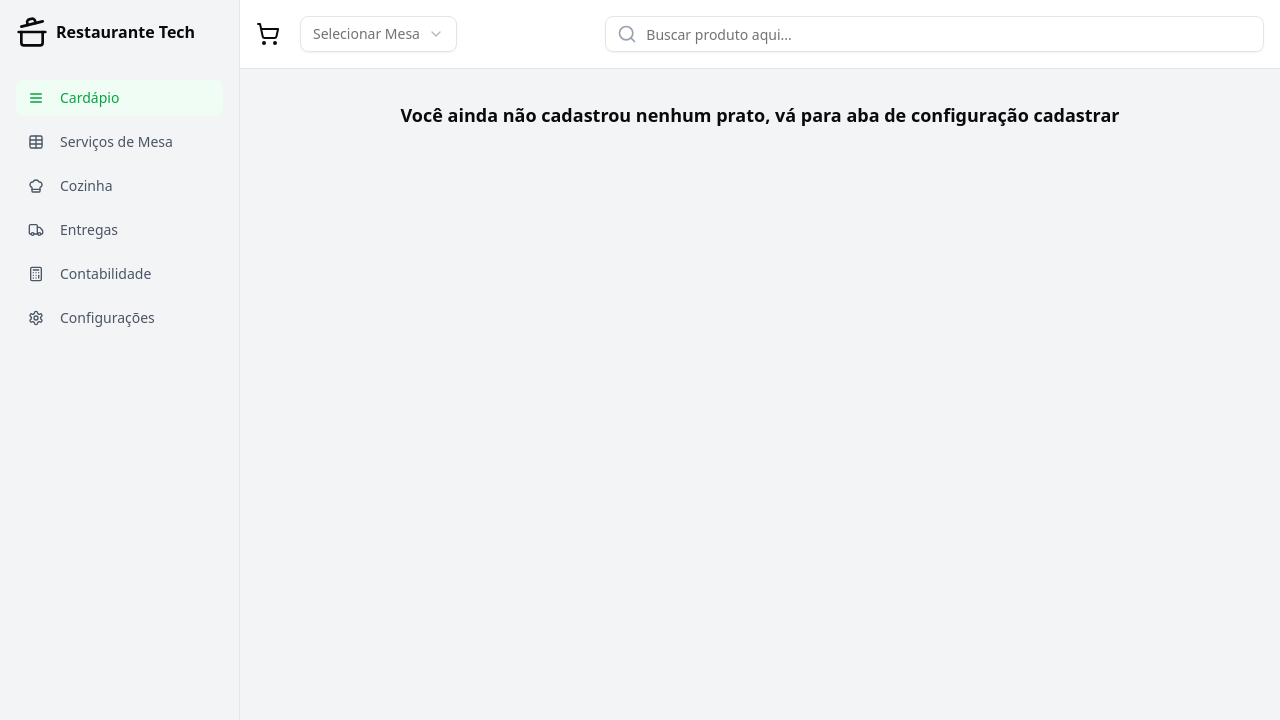
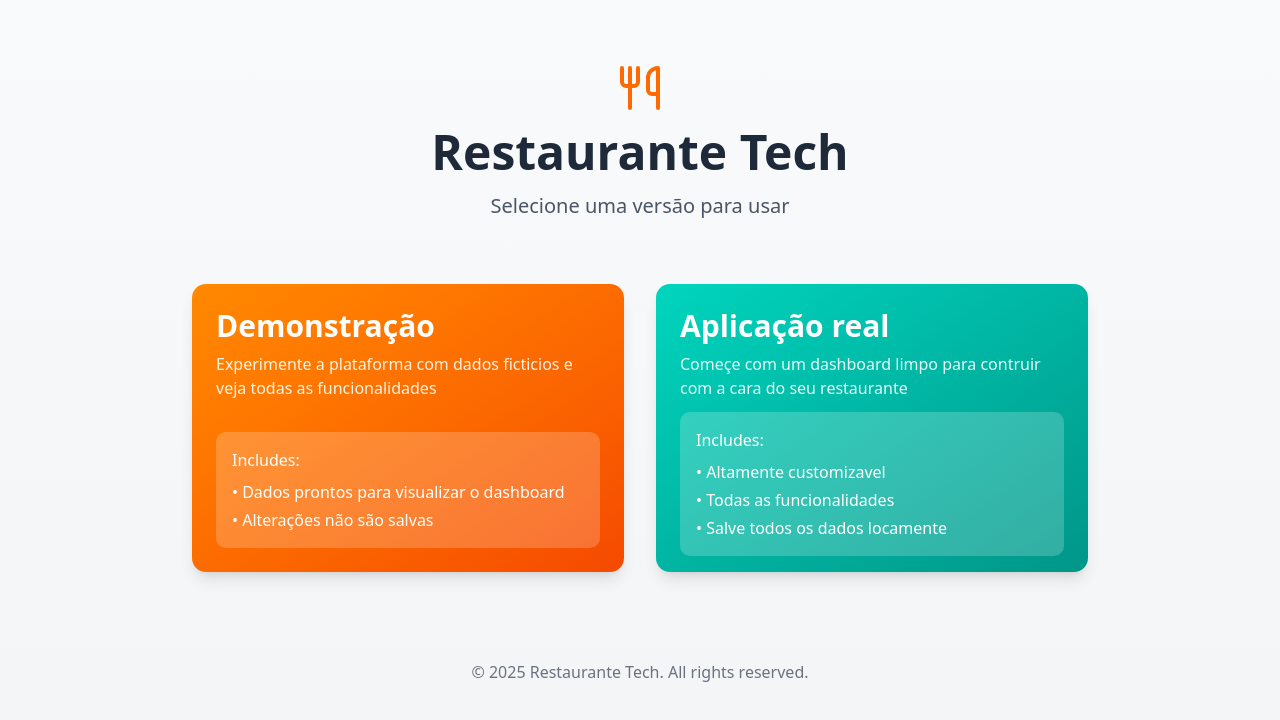
Before and after one commit to AndreXime/Restaurante-Tech, a Next.js app: page / in a window 1280 px wide. Shown: the top 720 px of the page. Built offline with nearby package versions, Linux system fonts and the light colour scheme.

Commit message:
Update: Versão demo

```diff
--- /dev/null
+++ b/src/app/(application)/app/layout.tsx
@@ -0,0 +1,32 @@
+import '../../globals.css';
+import { SidebarNav } from '@/components';
+import { NavProvider } from '@/contexts/NavContext';
+import type { ReactNode } from 'react';
+import type { Metadata } from 'next';
+import { DataProvider } from '@/contexts/DataContext';
+
+export const metadata: Metadata = {
+	title: 'Restaurante Tech',
+	description: 'O restaurante mais tecnologico do mundo',
+};
+
+export default function RootLayout({ children }: { children: ReactNode }) {
+	return (
+		<html lang="pt-BR">
+			<body>
+				<NavProvider>
+					<DataProvider>
+						<div className="flex h-screen bg-gray-100">
+							<SidebarNav />
+							<div className="flex-1 flex flex-col overflow-hidden">
+								<div className="flex-1 flex overflow-hidden">
+									<main className="flex-1 overflow-auto">{children}</main>
+								</div>
+							</div>
+						</div>
+					</DataProvider>
+				</NavProvider>
+			</body>
+		</html>
+	);
+}
--- a/src/app/layout.tsx
+++ b/src/app/(application)/demo/layout.tsx
@@ -1,4 +1,4 @@
-import '../app/globals.css';
+import '../../globals.css';
 import { SidebarNav } from '@/components';
 import { NavProvider } from '@/contexts/NavContext';
 import type { ReactNode } from 'react';
@@ -15,7 +15,7 @@ export default function RootLayout({ children }: { children: ReactNode }) {
 		<html lang="pt-BR">
 			<body>
 				<NavProvider>
-					<DataProvider>
+					<DataProvider demo>
 						<div className="flex h-screen bg-gray-100">
 							<SidebarNav />
 							<div className="flex-1 flex flex-col overflow-hidden">
--- /dev/null
+++ b/src/app/(application)/demo/page.tsx
@@ -0,0 +1,35 @@
+'use client';
+
+import { Cart, MenuGrid, MenuHeader, SimpleHeader } from '@/components';
+import { TableServicePage, KitchenPage, DeliveryPage, SettingsPage, AccountingPage } from '@/components/pages';
+import { useNav } from '@/contexts/NavContext';
+
+export default function MenuPage() {
+	const { Tab } = useNav();
+
+	return (
+		<div className="flex flex-col h-full">
+			{Tab == 'Cardápio' || Tab == 'Carrinho' ? (
+				<>
+					<MenuHeader />
+					<div className="flex-1 flex overflow-hidden p-2">
+						<div className="flex-1 overflow-auto">{Tab == 'Cardápio' ? <MenuGrid /> : <Cart />}</div>
+					</div>
+				</>
+			) : (
+				<>
+					<SimpleHeader title={Tab} />
+					<div className="flex-1 flex overflow-hidden p-4">
+						<div className="flex-1 overflow-auto">
+							{Tab == 'Serviços de Mesa' && <TableServicePage />}
+							{Tab == 'Contabilidade' && <AccountingPage />}
+							{Tab == 'Cozinha' && <KitchenPage />}
+							{Tab == 'Entregas' && <DeliveryPage />}
+							{Tab == 'Configurações' && <SettingsPage />}
+						</div>
+					</div>
+				</>
+			)}
+		</div>
+	);
+}
--- /dev/null
+++ b/src/app/(home)/layout.tsx
@@ -0,0 +1,16 @@
+import '../globals.css';
+import type { ReactNode } from 'react';
+import type { Metadata } from 'next';
+
+export const metadata: Metadata = {
+	title: 'Restaurante Tech',
+	description: 'O restaurante mais tecnologico do mundo',
+};
+
+export default function RootLayout({ children }: { children: ReactNode }) {
+	return (
+		<html lang="pt-BR">
+			<body>{children}</body>
+		</html>
+	);
+}
--- /dev/null
+++ b/src/app/(home)/page.tsx
@@ -0,0 +1,68 @@
+import { Utensils } from 'lucide-react';
+import Link from 'next/link';
+
+export default async function ClientApp() {
+	return (
+		<div className="min-h-screen bg-gradient-to-b from-gray-50 to-gray-100">
+			<main className="container mx-auto px-4 py-16 max-w-5xl">
+				<div className="text-center mb-16">
+					<div className="flex justify-center mb-4">
+						<Utensils className="h-12 w-12 text-orange-500" />
+					</div>
+					<h1 className="text-4xl md:text-5xl font-bold text-gray-800 mb-4">Restaurante Tech</h1>
+					<p className="text-xl text-gray-600 max-w-2xl mx-auto">Selecione uma versão para usar</p>
+				</div>
+
+				<div className="grid md:grid-cols-2 gap-8 max-w-4xl mx-auto">
+					{/* Demo Card */}
+					<Link
+						href={'demo'}
+						className={`relative h-72 rounded-xl shadow-lg transition-all duration-300 overflow-hidden group hover:scale-105`}>
+						<div className="absolute inset-0 bg-gradient-to-br from-orange-400 to-orange-600 p-6 flex flex-col justify-between">
+							<div className="text-left">
+								<h2 className="text-3xl font-bold text-white mb-2">Demonstração</h2>
+								<p className="text-white/90">
+									Experimente a plataforma com dados ficticios e veja todas as funcionalidades
+								</p>
+							</div>
+							<div className="bg-white/20 p-4 rounded-lg text-white text-left mt-3">
+								<p className="font-medium">Includes:</p>
+								<ul className="mt-2 space-y-1">
+									<li>• Dados prontos para visualizar o dashboard</li>
+									<li>• Alterações não são salvas</li>
+								</ul>
+							</div>
+						</div>
+					</Link>
+
+					{/* Normal Card */}
+					<Link
+						href={'app'}
+						className={`relative h-72 rounded-xl shadow-lg transition-all duration-300 overflow-hidden group hover:scale-105
+						`}>
+						<div className="absolute inset-0 bg-gradient-to-br from-teal-400 to-teal-600 p-6 flex flex-col justify-between">
+							<div className="text-left">
+								<h2 className="text-3xl font-bold text-white mb-2">Aplicação real</h2>
+								<p className="text-white/90">
+									Começe com um dashboard limpo para contruir com a cara do seu restaurante
+								</p>
+							</div>
+							<div className="bg-white/20 p-4 rounded-lg text-white text-left mt-3">
+								<p className="font-medium">Includes:</p>
+								<ul className="mt-2 space-y-1">
+									<li>• Altamente customizavel</li>
+									<li>• Todas as funcionalidades</li>
+									<li>• Salve todos os dados locamente</li>
+								</ul>
+							</div>
+						</div>
+					</Link>
+				</div>
+			</main>
+
+			<footer className="py-6 text-center text-gray-500">
+				<p>© 2025 Restaurante Tech. All rights reserved.</p>
+			</footer>
+		</div>
+	);
+}
--- a/src/components/tables/table-card.tsx
+++ b/src/components/tables/table-card.tsx
@@ -1,9 +1,9 @@
 import { Card, CardContent } from '@/components/ui/card';
 import { Button } from '@/components/ui/button';
-import { Users, Clock, User } from 'lucide-react';
+import { Users, Clock, User, HandPlatter } from 'lucide-react';
 import { TablesType } from '@/types/types';
 
-export function TableCard({ id, mesaNome, status, guests, time, server }: TablesType) {
+export function TableCard(mesa: TablesType) {
 	const statusColors = {
 		livre: 'bg-green-100 text-green-600',
 		ocupada: 'bg-red-100 text-red-600',
@@ -12,32 +12,36 @@ export function TableCard({ id, mesaNome, status, guests, time, server }: Tables
 
 	return (
 		<Card
-			key={id}
+			key={mesa.id}
 			className="overflow-hidden h-65">
 			<CardContent className="p-4 h-full flex flex-col">
 				<div className="flex justify-between items-center mb-3">
-					<h3 className="text-lg font-bold">{mesaNome}</h3>
-					<span className={`px-2 py-1 rounded-full text-xs font-medium ${statusColors[status]}`}>
-						{status.charAt(0).toUpperCase() + status.slice(1)}
+					<h3 className="text-lg font-bold">{mesa.mesaNome}</h3>
+					<span className={`px-2 py-1 rounded-full text-xs font-medium ${statusColors[mesa.status]}`}>
+						{mesa.status.charAt(0).toUpperCase() + mesa.status.slice(1)}
 					</span>
 				</div>
 
-				{status !== 'livre' && (
+				{mesa.status !== 'livre' && (
 					<div className="space-y-2 mb-3">
 						<div className="flex items-center text-sm text-gray-600">
+							<User className="h-4 w-4 mr-2" />
+							<span>{mesa.clienteNome}</span>
+						</div>
+						<div className="flex items-center text-sm text-gray-600">
 							<Users className="h-4 w-4 mr-2" />
-							<span>{guests} pessoas</span>
+							<span>{mesa.guests} pessoas</span>
 						</div>
-						{time && (
+						{mesa.time && (
 							<div className="flex items-center text-sm text-gray-600">
 								<Clock className="h-4 w-4 mr-2" />
-								<span>{time}</span>
+								<span>{mesa.time}</span>
 							</div>
 						)}
-						{server && (
+						{mesa.server && (
 							<div className="flex items-center text-sm text-gray-600">
-								<User className="h-4 w-4 mr-2" />
-								<span>{server}</span>
+								<HandPlatter className="h-4 w-4 mr-2" />
+								<span>{mesa.server}</span>
 							</div>
 						)}
 					</div>
@@ -45,11 +49,11 @@ export function TableCard({ id, mesaNome, status, guests, time, server }: Tables
 
 				<div className="flex gap-2 mt-auto">
 					<Button
-						variant={status === 'livre' ? 'default' : 'outline'}
+						variant={mesa.status === 'livre' ? 'default' : 'outline'}
 						className="flex-1">
-						{status === 'livre' ? 'Ocupar' : 'Ver Detalhes'}
+						{mesa.status === 'livre' ? 'Ocupar' : 'Ver Detalhes'}
 					</Button>
-					{status !== 'livre' && (
+					{mesa.status !== 'livre' && (
 						<Button
 							variant="outline"
 							className="flex-1">
--- a/src/contexts/DataContext.tsx
+++ b/src/contexts/DataContext.tsx
@@ -9,7 +9,7 @@ import { createContext, useContext, useState, useEffect } from 'react';
 
 const DataContext = createContext<DataContextType | undefined>(undefined);
 
-export function DataProvider({ children }: { children: React.ReactNode }) {
+export function DataProvider({ children, demo = false }: { children: React.ReactNode; demo?: boolean }) {
 	const [Contabilidade, setContabilidade] = useState<ContabilidadeType>(restaurantVazio.contabilidade);
 	const [Config, setConfig] = useState<ConfigType>(restaurantVazio.config);
 	const [Cardapio, setCardapio] = useState<CardapioType>(restaurantVazio.cardapio);
@@ -35,12 +35,31 @@ export function DataProvider({ children }: { children: React.ReactNode }) {
 				setMesaSelecionada((prev) => dados.mesaSelecionada ?? prev);
 			} catch (err) {
 				throw Error('Erro carregando dados do IndexedDB' + err);
-			} finally {
-				setLoading(false);
 			}
 		}
 
-		carregarDados();
+		async function carregarDemo() {
+			try {
+				const moduleImport = await import('@/fake-data/RestauranteTemplate');
+				const { restauranteFake } = moduleImport;
+				setMesas(restauranteFake.mesas);
+				setContabilidade(restauranteFake.contabilidade);
+				setConfig(restauranteFake.config);
+				setCozinha(restauranteFake.cozinha);
+				setEntrega(restauranteFake.entrega);
+				setCardapio(restauranteFake.cardapio);
+				setMesaSelecionada(restauranteFake.mesaSelecionada);
+			} catch (err) {
+				console.error('Erro carregando dados de demo:', err);
+			}
+		}
+
+		if (demo) {
+			carregarDemo();
+		} else {
+			carregarDados();
+		}
+		setLoading(false);
 	}, []);
 
 	if (loading) {
--- a/src/fake-data/RestauranteTemplate.ts
+++ b/src/fake-data/RestauranteTemplate.ts
@@ -23,7 +23,7 @@ export interface Template {
 	mesaSelecionada: TablesType;
 }
 
-export const EmpresaFake: Template = {
+export const restauranteFake: Template = {
 	cardapio: { categorias: categories, pratos: foodItems },
 	mesas: Mesas,
 	config: { geralData: generalData, funcionarios: users },
--- a/src/fake-data/tables.ts
+++ b/src/fake-data/tables.ts
@@ -8,14 +8,14 @@ export const Mesas: TablesType[] = [
 		guests: 4,
 		time: '14:30',
 		server: 'João Silva',
-		clienteNome: '',
+		clienteNome: 'Marina Rocha Silva',
 		products: [],
 	},
-	{ id: 2, mesaNome: 'Mesa 2', clienteNome: '', status: 'livre', guests: 0, time: '', server: '', products: [] },
+	{ id: 2, mesaNome: 'Mesa 2', clienteNome: 'Livre', status: 'livre', guests: 0, time: '', server: '', products: [] },
 	{
 		id: 3,
 		mesaNome: 'Mesa 3',
-		clienteNome: '',
+		clienteNome: 'Laura Almeida Rodrigues',
 		status: 'reservada',
 		guests: 2,
 		time: '15:00',
@@ -29,10 +29,10 @@ export const Mesas: TablesType[] = [
 		guests: 3,
 		time: '13:45',
 		server: 'Carlos Santos',
-		clienteNome: '',
+		clienteNome: 'Raissa Castro Fernandes',
 		products: [],
 	},
-	{ id: 5, mesaNome: 'Mesa 5', status: 'livre', guests: 0, time: '', server: '', clienteNome: '', products: [] },
+	{ id: 5, mesaNome: 'Mesa 5', status: 'livre', guests: 0, time: '', server: '', clienteNome: 'Livre', products: [] },
 	{
 		id: 6,
 		mesaNome: 'Mesa 6',
@@ -40,10 +40,19 @@ export const Mesas: TablesType[] = [
 		guests: 6,
 		time: '14:15',
 		server: 'Ana Pereira',
-		clienteNome: '',
+		clienteNome: 'Caio Melo Ferreira',
 		products: [],
 	},
-	{ id: 7, mesaNome: 'Mesa 7', status: 'livre', guests: 0, time: '', server: '', clienteNome: '', products: [] },
-	{ id: 8, mesaNome: 'Mesa 8', status: 'livre', guests: 0, time: '', server: '', clienteNome: '', products: [] },
-	{ id: 9, mesaNome: 'Mesa 9', status: 'livre', guests: 0, time: '', server: '', clienteNome: '', products: [] },
+	{
+		id: 7,
+		mesaNome: 'Mesa 7',
+		status: 'livre',
+		guests: 0,
+		time: '',
+		server: '',
+		clienteNome: 'Livre',
+		products: [],
+	},
+	{ id: 8, mesaNome: 'Mesa 8', status: 'livre', guests: 0, time: '', server: '', clienteNome: 'Livre', products: [] },
+	{ id: 9, mesaNome: 'Mesa 9', status: 'livre', guests: 0, time: '', server: '', clienteNome: 'Livre', products: [] },
 ];
```
Also changed, not shown: src/app/(application)/app/page.tsx (renamed from src/app/page.tsx).
